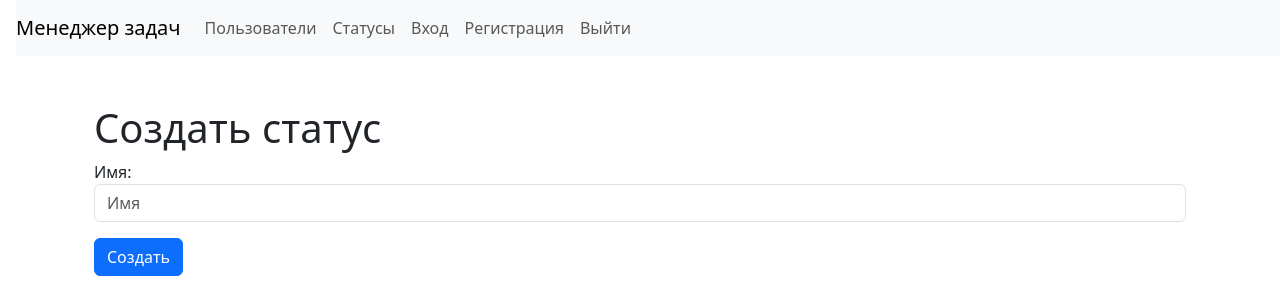
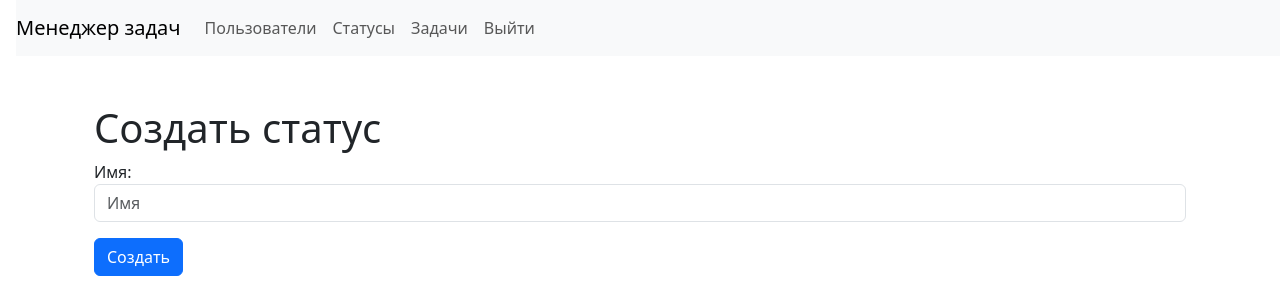
Before and after one commit to chustovalena/python-project-52, a Django app: page /statuses/create/ in a window 1280 px wide. Shown: the top 300 px of the page. Run offline with Django 5.2, Linux system fonts and the light colour scheme; the visitor is signed in with stand-in values (Sample User, id 1).

Commit message:
add user.is_authenticated filter in navbar base.html

```diff
--- a/task_manager/templates/base.html
+++ b/task_manager/templates/base.html
@@ -19,19 +19,25 @@
           <li class="nav-item">
             <a class="nav-link" href="{% url 'users:index' %}">Пользователи</a>
           </li>
+          {% if user.is_authenticated %}
           <li class="nav-item">
               <a class="nav-link" href="{% url 'statuses:index' %}">Статусы</a>
           </li>
+          <li class="nav-item">
+              <a class="nav-link" href="{% url 'tasks:index' %}">Задачи</a>
+          </li>
+          <form method="post" class="nav-item" action="{% url 'logout' %}">
+              {% csrf_token %}
+              <button type="submit" class="nav-link">Выйти</button>
+          </form>
+          {% else %}
           <li class="nav-item">
             <a class="nav-link" href="{% url 'login' %}">Вход</a>
           </li>
           <li class="nav-item">
             <a class="nav-link" href="/users/create/">Регистрация</a>
           </li>
-          <form method="post" class="nav-item" action="{% url 'logout' %}">
-              {% csrf_token %}
-              <button type="submit" class="nav-link">Выйти</button>
-          </form>
+          {% endif %}
         </ul>
       </div>
     </nav>
```
